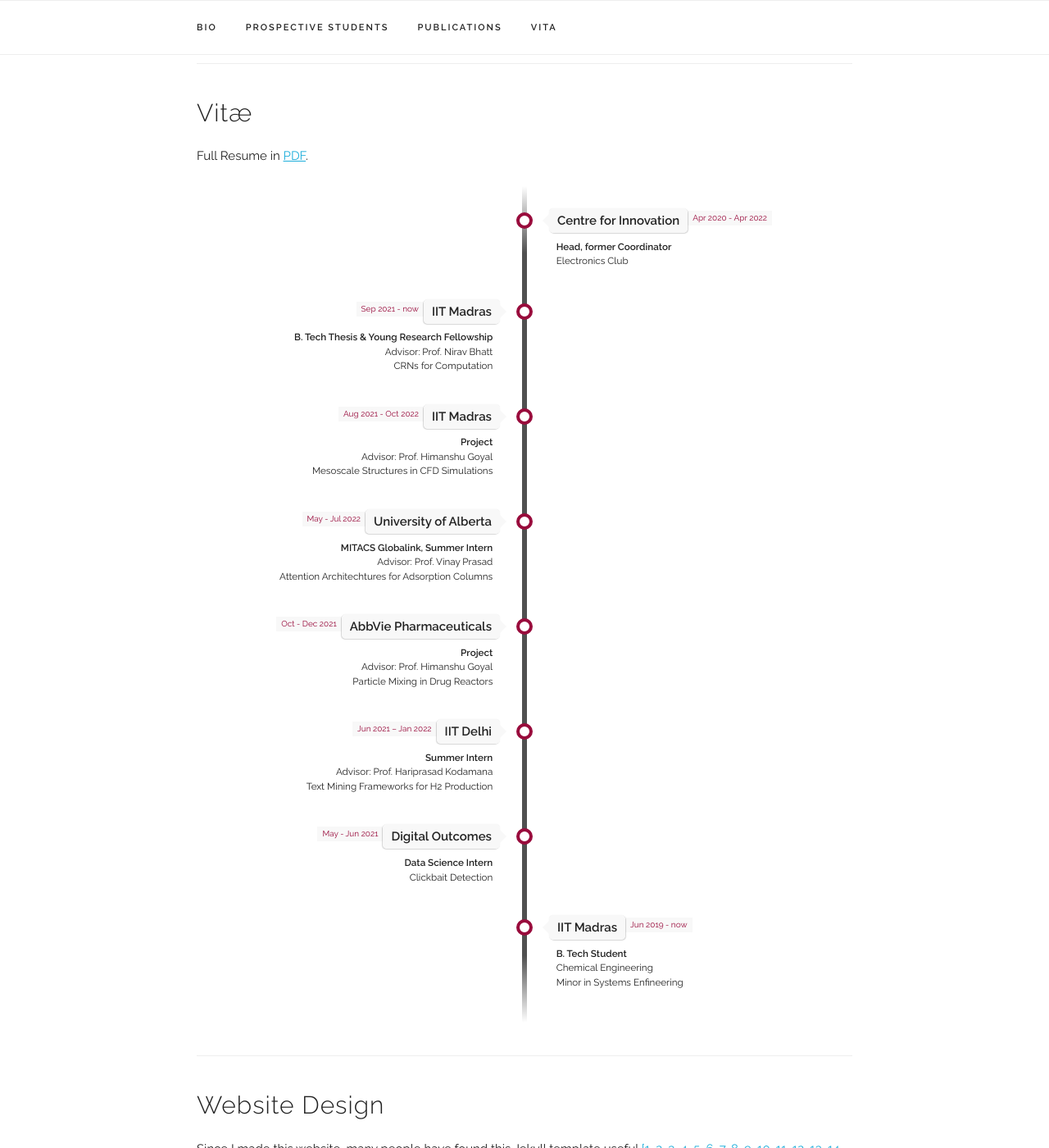
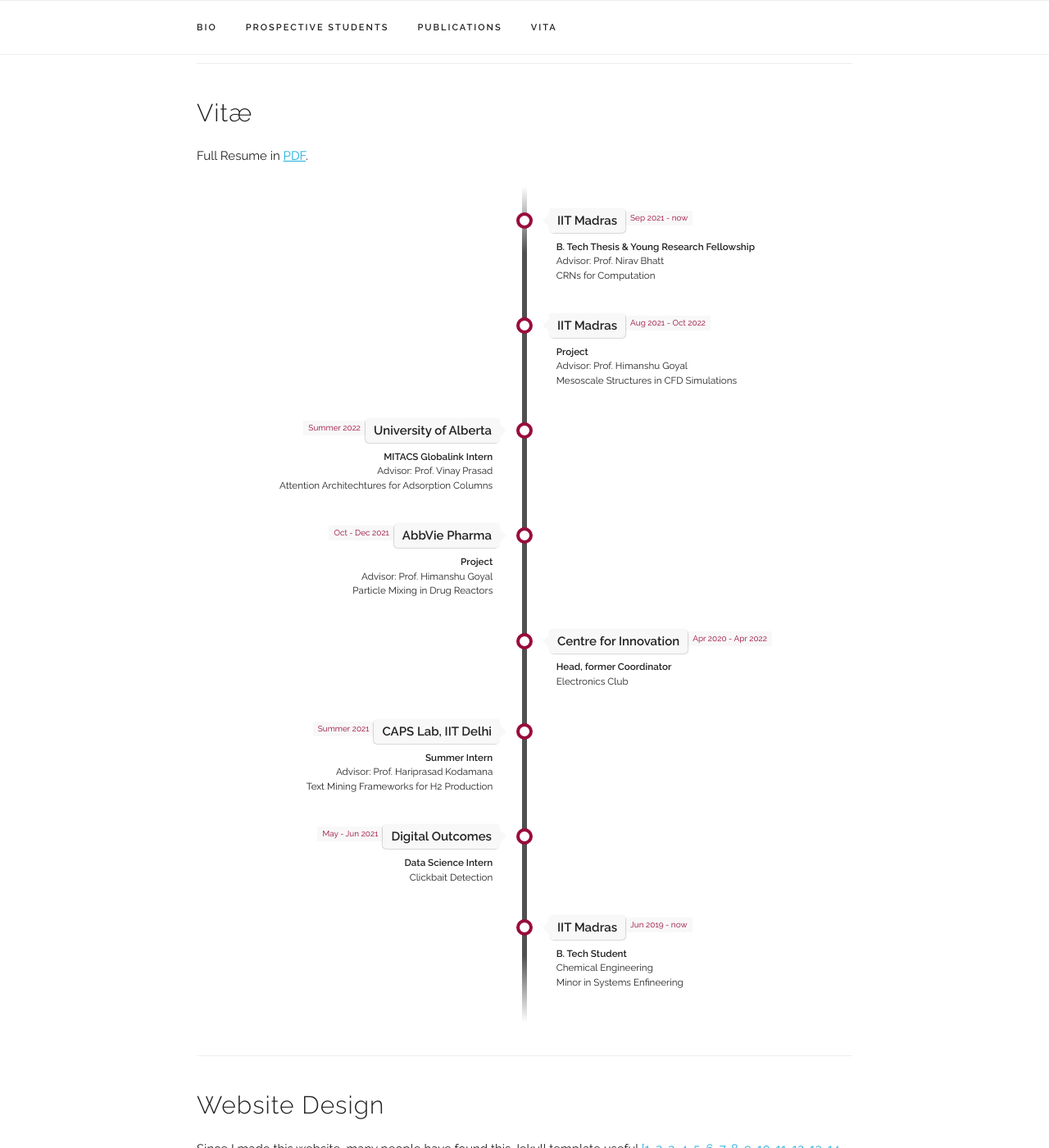
Before and after one commit to gswathirao8/gswathirao8.github.io, a Jekyll site: the page built from index.html, in a window 1280 px wide and 1400 px high, scrolled down 1512 px. Shown: the whole window at 82% size. Built offline with Jekyll 4.4.1, drawn with Linux system fonts in a browser that asks for light colours; some web fonts are replaced; some of the changed lines change nothing that is shown.

Commit message:
Update experience.yaml

```diff
--- a/_data/experience.yaml
+++ b/_data/experience.yaml
@@ -1,4 +1,29 @@
 experiences:
+
+
+- place: "IIT Madras"
+  time: "Sep 2021 - now"
+  title: "B. Tech Thesis & Young Research Fellowship"
+  subtitle: "Advisor: Prof. Nirav Bhatt <br/> CRNs for Computation"
+  category: "school"
+
+- place: "IIT Madras"
+  time: "Aug 2021 - Oct 2022"
+  title: "Project"
+  subtitle: "Advisor: Prof. Himanshu Goyal <br/> Mesoscale Structures in CFD Simulations"
+  category: "school"
+
+- place: "University of Alberta"
+  time: "Summer 2022"
+  title: "MITACS Globalink Intern"
+  subtitle: "Advisor: Prof. Vinay Prasad <br/> Attention Architechtures for Adsorption Columns"
+  category: "work"
+
+- place: "AbbVie Pharma"
+  time: "Oct - Dec 2021"
+  title: "Project"
+  subtitle: "Advisor: Prof. Himanshu Goyal <br/> Particle Mixing in Drug Reactors"
+  category: "work"
 
 - place: "Centre for Innovation"
   time: "Apr 2020 - Apr 2022"
@@ -6,32 +31,8 @@
   subtitle: "Electronics Club"
   category: "school"
 
-- place: "IIT Madras"
-  time: "Sep 2021 - now"
-  title: "B. Tech Thesis & Young Research Fellowship"
-  subtitle: "Advisor: Prof. Nirav Bhatt <br/> CRNs for Computation"
-  category: "work"
-
-- place: "IIT Madras"
-  time: "Aug 2021 - Oct 2022"
-  title: "Project"
-  subtitle: "Advisor: Prof. Himanshu Goyal <br/> Mesoscale Structures in CFD Simulations"
-  category: "work"
-
-- place: "University of Alberta"
-  time: "May - Jul 2022"
-  title: "MITACS Globalink, Summer Intern"
-  subtitle: "Advisor: Prof. Vinay Prasad <br/> Attention Architechtures for Adsorption Columns"
-  category: "work"
-
-- place: "AbbVie Pharmaceuticals"
-  time: "Oct - Dec 2021"
-  title: "Project"
-  subtitle: "Advisor: Prof. Himanshu Goyal <br/> Particle Mixing in Drug Reactors"
-  category: "work"
-
-- place: "IIT Delhi"
-  time: "Jun 2021 – Jan 2022"
+- place: "CAPS Lab, IIT Delhi"
+  time: "Summer 2021"
   title: "Summer Intern"
   subtitle: "Advisor: Prof. Hariprasad Kodamana <br/> Text Mining Frameworks for H2 Production<br/>"
   category: "work"
```
